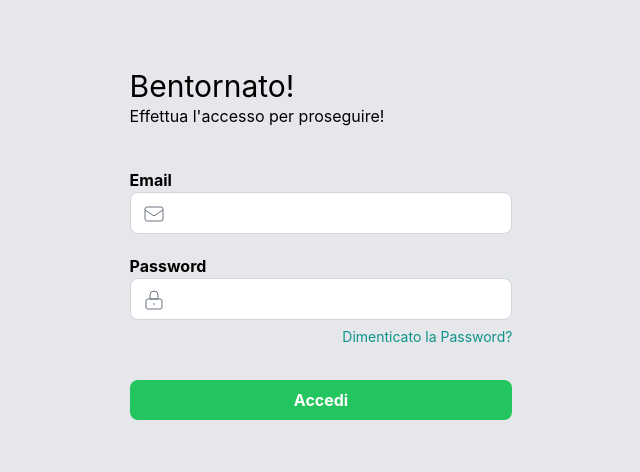
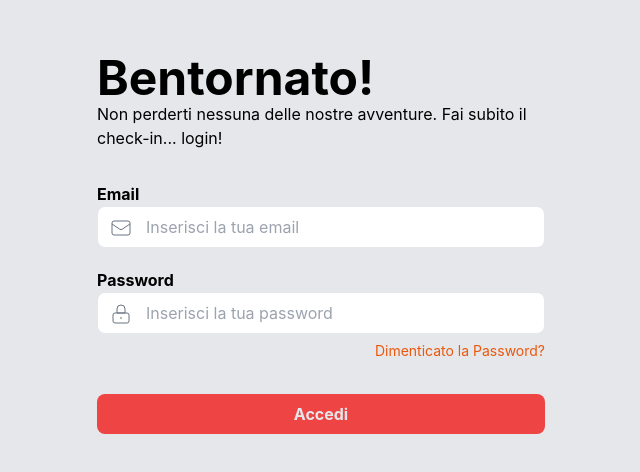
Before and after one commit to mateonunez/traravel-frontend, a Nuxt app: page / in a window 1280 px wide. Shown: the part 156-628 px from the top of the page, without its empty margins (319-959 px from the left). Built offline with nearby package versions, Linux system fonts and the light colour scheme.

Commit message:
feat(Auth): add basic login screen

```diff
--- a/components/auth/Login.vue
+++ b/components/auth/Login.vue
@@ -1,23 +1,28 @@
 <template>
   <div class="flex flex-col justify-center max-w-2xl py-20 mx-8 sm:mx-auto fit">
     <!-- Welcome messages -->
-    <div class="flex flex-col">
-      <h1 class="text-3xl">Bentornato!</h1>
-      <span className="-mt-4 text-sm">Effettua l'accesso per proseguire!</span>
+    <div class="flex flex-col max-w-md">
+      <h1 class="font-bold text-5xl">Bentornato!</h1>
+      <span className="-mt-1 text-xs">
+        Non perderti nessuna delle nostre avventure. Fai subito il check-in...
+        login!
+      </span>
     </div>
 
     <!-- Login form -->
-    <div class="flex flex-col mt-10">
+    <form class="flex flex-col mt-8" @submit="handleLogin">
       <!-- Email input -->
       <div class="relative mb-5">
         <span class="font-bold">Email</span>
         <label>
           <input
+            v-model="email"
             type="email"
+            placeholder="Inserisci la tua email"
             :class="
               cn(
                 'w-full py-2 pl-12 pr-2 transition ease-in-out border border-solid rounded-lg focus:border-blue-500 focus:outline-none',
-                !validEmail ? 'border-red-500' : 'border-gray-300 '
+                !validEmail && 'border-red-500'
               )
             "
           />
@@ -32,11 +37,13 @@
         <span class="font-bold">Password</span>
         <label>
           <input
+            v-model="password"
             type="password"
+            placeholder="Inserisci la tua password"
             :class="
               cn(
                 'w-full py-2 pl-12 pr-2 transition ease-in-out border border-solid rounded-lg focus:border-blue-500 focus:outline-none',
-                !validEmail ? 'border-red-500' : 'border-gray-300 '
+                !validPassword && 'border-red-500'
               )
             "
           />
@@ -48,23 +55,35 @@
 
       <!-- Lost Password -->
       <div class="flex flex-row justify-end mt-1 mb-8">
-        <button>
-          <span class="text-sm text-teal-600 cursor-pointer">
+        <button class="cursor-pointer">
+          <span class="text-sm text-orange-600 hover:text-orange-800">
             Dimenticato la Password?
           </span>
         </button>
       </div>
 
       <!-- Submit button -->
-      <div class="flex flex-row mt-auto">
+      <div class="flex flex-row mt-auto justify-center items-center">
         <button
+          :disabled="buttonDisabled"
           type="submit"
-          class="w-full px-4 py-2 font-bold text-white bg-green-500 rounded-lg"
+          :class="
+            cn(
+              'w-full px-4 py-2 font-bold rounded-lg flex justify-center',
+              buttonDisabled ? 'bg-slate-300' : 'bg-red-500 hover:bg-red-700'
+            )
+          "
         >
-          Accedi
+          <Spinner v-if="loading" class="text-red-700" color="pink-500" />
+          <span
+            v-else
+            :class="buttonDisabled ? 'text-red-700' : 'text-gray-200'"
+          >
+            Accedi
+          </span>
         </button>
       </div>
-    </div>
+    </form>
   </div>
 </template>
 <script>
@@ -75,15 +94,47 @@ export default {
 
   components: {
     MailIcon: () => import('@/components/icons/Mail.vue'),
-    LockClosedIcon: () => import('@/components/icons/LockClosed.vue')
+    LockClosedIcon: () => import('@/components/icons/LockClosed.vue'),
+    Spinner: () => import('@/components/common/Spinner.vue')
   },
 
   data: () => ({
-    validEmail: true
+    email: null,
+    password: null,
+    loading: false
   }),
 
+  computed: {
+    validEmail() {
+      return (
+        this.email === null || // prevent error at first render
+        (this.email?.length > 0 &&
+          /^\w+@[a-zA-Z_]+?\.[a-zA-Z]{2,3}$/.test(this.email))
+      )
+    },
+    validPassword() {
+      return (
+        this.password === null || // prevent error at first render
+        (this.password?.length > 0 &&
+          /^(?=.*[a-zA-Z])(?=.*[0-9])/.test(this.password))
+      )
+    },
+    buttonDisabled() {
+      return !this.validEmail || !this.validPassword || this.loading
+    }
+  },
+
   methods: {
-    cn
+    cn,
+    handleLogin(e) {
+      e.preventDefault()
+
+      this.loading = true
+      setTimeout(() => {
+        this.loading = false
+        console.log(this.email, this.password)
+      }, 1000)
+    }
   }
 }
 </script>
--- /dev/null
+++ b/components/common/Spinner.vue
@@ -0,0 +1,28 @@
+<template>
+  <svg
+    :class="`animate-spin h-6 w-6`"
+    xmlns="http://www.w3.org/2000/svg"
+    fill="none"
+    viewBox="0 0 24 24"
+  >
+    <circle
+      class="opacity-25"
+      cx="12"
+      cy="12"
+      r="10"
+      stroke="currentColor"
+      stroke-width="4"
+    />
+
+    <path
+      class="opacity-75"
+      fill="currentColor"
+      d="M4 12a8 8 0 018-8V0C5.373 0 0 5.373 0 12h4zm2 5.291A7.962 7.962 0 014 12H0c0 3.042 1.135 5.824 3 7.938l3-2.647z"
+    />
+  </svg>
+</template>
+<script>
+export default {
+  name: 'Spinner'
+}
+</script>
```
